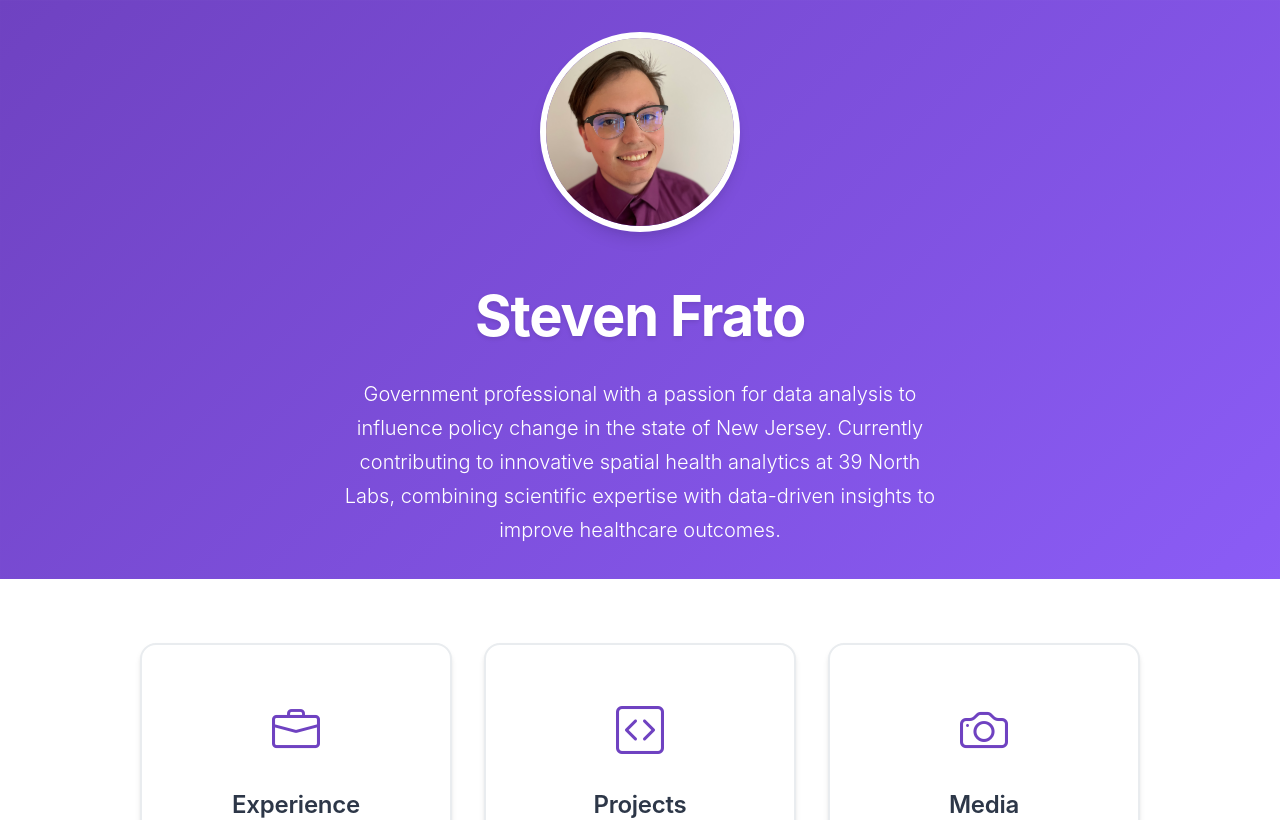
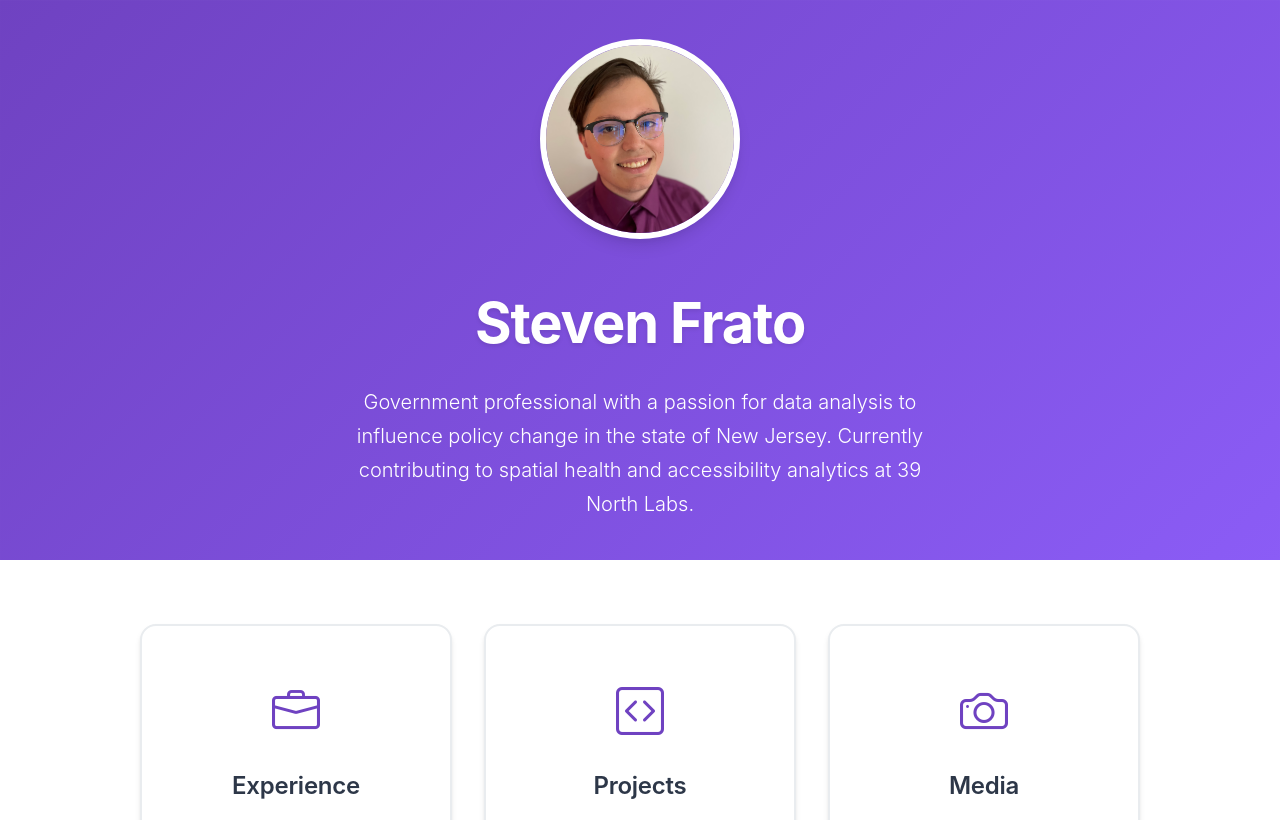
Before and after one commit to SFRATO/StevensWebsite, a React (Vite) app: page / in a window 1280 px wide. Shown: the top 820 px of the page. Built offline with nearby package versions, Linux system fonts and the light colour scheme; the HTML template or start-up script is replaced by a standard one.

Commit message:
Updated Home.jsx

```diff
--- a/src/components/Home.jsx
+++ b/src/components/Home.jsx
@@ -67,8 +67,7 @@ const Home = () => {
               variants={itemVariants}
             >
               Government professional with a passion for data analysis to influence policy change in the state of New Jersey.
-              Currently contributing to innovative spatial health analytics at 39 North Labs, combining
-              scientific expertise with data-driven insights to improve healthcare outcomes.
+              Currently contributing to spatial health and accessibility analytics at 39 North Labs.
             </motion.p>
           </motion.div>
         </motion.div>
```
